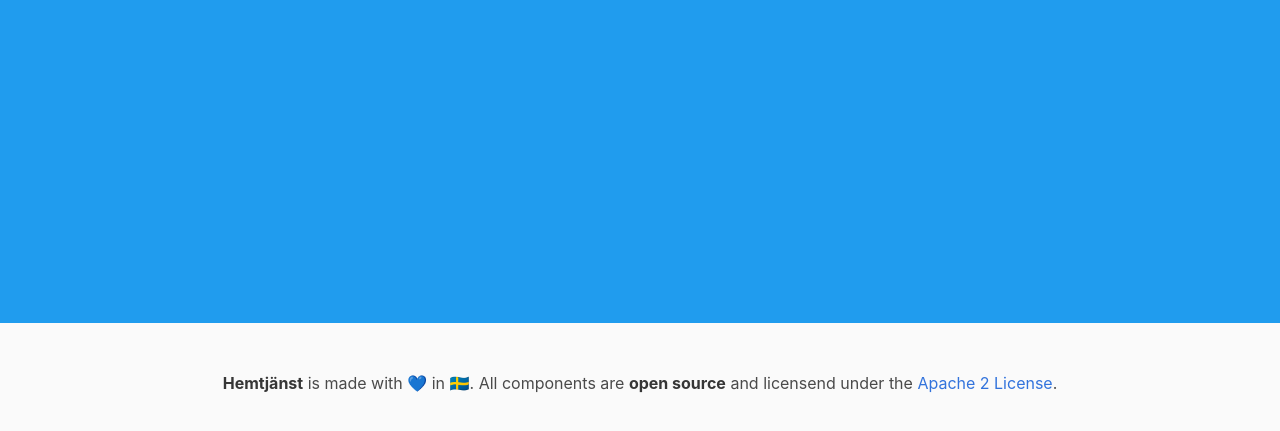
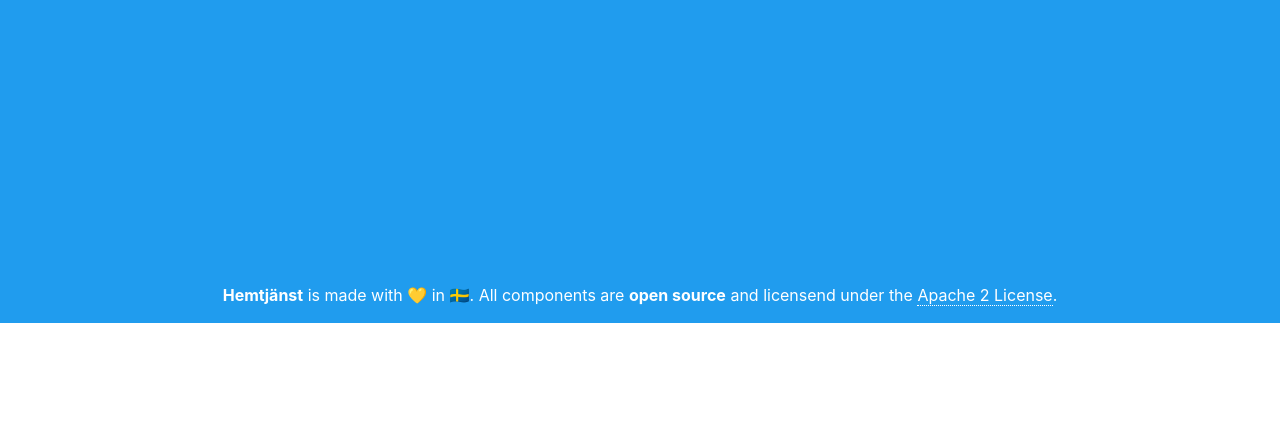
Before and after one commit to hemtjanst/zvag, a website: page docs/index.html in a window 1280 px wide. Shown: the part 477-908 px from the top of the page. After the commit the page ends 800 px from the top, so only its background shows below. Drawn offline with nearby package versions, Linux system fonts and the light colour scheme.

Commit message:
🌐Rework footer

```diff
--- a/docs/index.html
+++ b/docs/index.html
@@ -12,6 +12,14 @@
     <meta name="viewport" content="width=device-width, initial-scale=1">
     <link rel="stylesheet" href="https://cdnjs.cloudflare.com/ajax/libs/bulma/0.7.4/css/bulma.min.css">
     <script defer src="https://use.fontawesome.com/releases/v5.8.1/js/all.js" integrity="sha384-g5uSoOSBd7KkhAMlnQILrecXvzst9TdC09/VM+pjDTCM+1il8RHz5fKANTFFb+gQ" crossorigin="anonymous"></script>
+    <style>
+        .hero-foot {
+            padding-bottom: 1rem;
+        }
+        a {
+            border-bottom: 1px dotted;
+        }
+    </style>
 </head>
 <body>
     <div class="hero is-info is-fullheight">
@@ -26,15 +34,15 @@
                 <a href="https://github.com/hemtjanst/zvag"><i class="fab fa-github"></i></i> Get the code</a>
             </div>
         </div>
+        <div class="hero-foot">
+            <div class="content has-text-centered">
+                <p>
+                <strong>Hemtjänst</strong> is made with 💛 in 🇸🇪. All components are
+                <strong>open source</strong> and licensend under the
+                <a href="https://www.apache.org/licenses/LICENSE-2.0"> Apache 2 License</a>.
+                </p>
+            </div>
+        </div>
     </div>
-    <footer class="footer">
-        <div class="content has-text-centered">
-            <p>
-            <strong>Hemtjänst</strong> is made with 💙 in 🇸🇪. All components are
-            <strong>open source</strong> and licensend under the
-            <a href="https://www.apache.org/licenses/LICENSE-2.0"> Apache 2 License</a>.
-            </p>
-        </div>
-    </footer>
 </body>
 </html>
```
